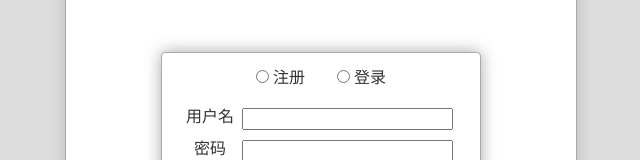
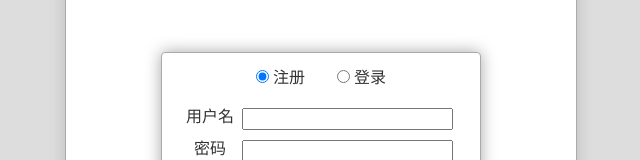
Before and after one commit to ZhaolYang/reactDemo, a React (Create React App) app: page / in a window 1280 px wide. Shown: the part 218-378 px from the top of the page, without its empty margins (319-959 px from the left). Built offline with nearby package versions, Linux system fonts and the light colour scheme.

Commit message:
switch signIn and signUp

```diff
--- a/src/UserDialog.js
+++ b/src/UserDialog.js
@@ -2,13 +2,25 @@
 import './UserDialog.css';
 
 export default class UserDialog extends Component{
+  constructor(props){
+    super(props)
+    this.state = {
+      selected: 'signUp'
+    }
+  }
+  switch(e){
+    this.setState({
+      selected: e.target.value
+    })
+  }
+
   render(){
     return (
       <div className="UserDialog-Wrapper">
       <div className="UserDialog">
         <nav>
-          <input type="radio"/> 注册
-          <input type="radio"/> 登录
+          <input onChange={this.switch.bind(this)} type="radio" value="signUp" checked={this.state.selected === 'signUp' }/> 注册
+          <input onChange={this.switch.bind(this)} type="radio" value="signIn" checked={this.state.selected === 'signIn' }/> 登录
         </nav>
         <div className="panes">
           <form className="signUp"> {/* 注册*/}
```
